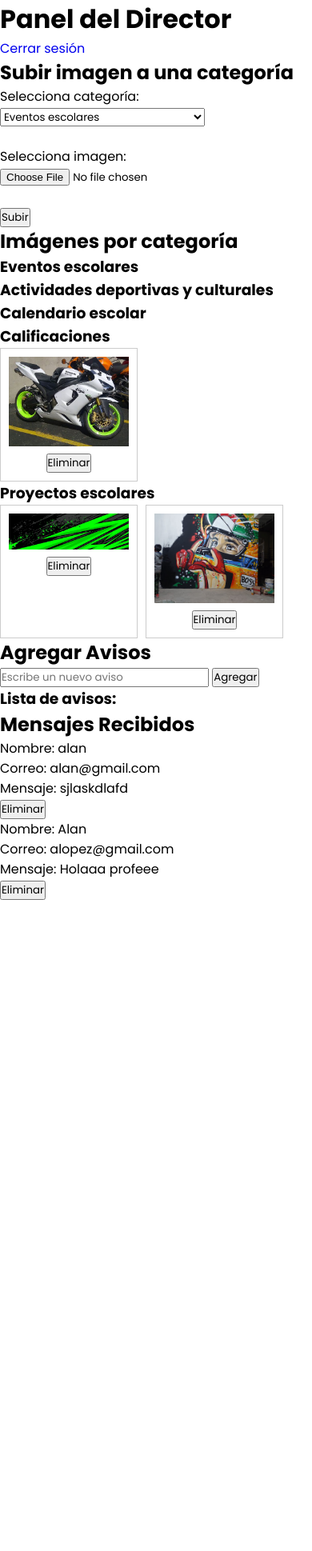
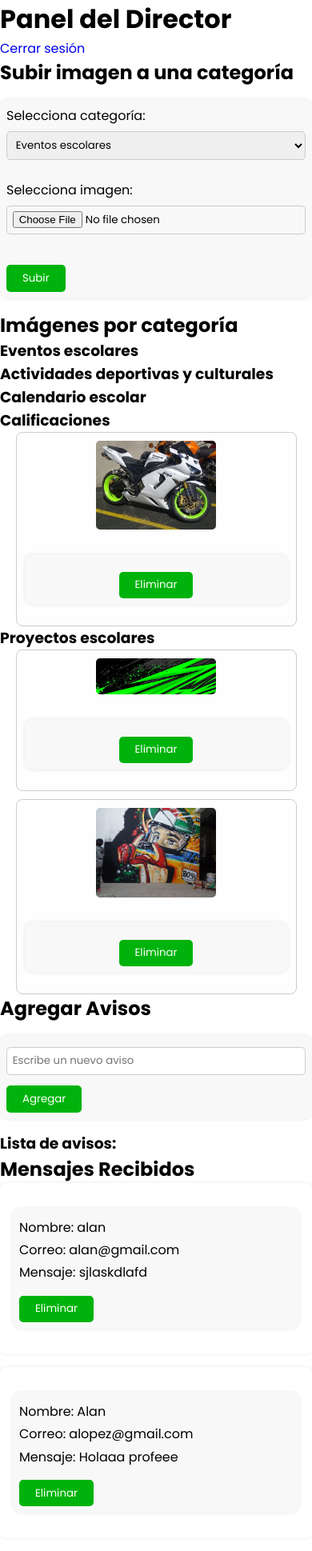
Before and after one commit to Alanlr123/TBC, a Flask app: page /panel/director in a window 390 px wide. Shown: the whole page at 80% size. Before the commit the page ends 1125 px from the top, so only its background shows below. Run offline with Flask 3, Linux system fonts and the light colour scheme; the visitor is signed in with stand-in values (Sample User, id 1); data comes from the database, SQL or seed files in the repository.

Commit message:
añadi mas estilos para el navar

```diff
--- a/static/css/style.css
+++ b/static/css/style.css
@@ -343,3 +343,143 @@ header{
     padding: 0 1.5em;
   }
 }
+
+/* === Navbar responsivo sin menú hamburguesa === */
+
+@media screen and (max-width: 1024px) {
+  .menu nav ul {
+    flex-wrap: wrap;
+    justify-content: center;
+  }
+
+  .menu nav ul li {
+    margin: 1em 1em;
+  }
+
+  .menu .socialMedia {
+    display: flex;
+    justify-content: center;
+    margin-top: 0.5em;
+  }
+
+  .container__header {
+    flex-direction: column;
+    align-items: center;
+    height: auto;
+  }
+
+  .menu {
+    flex-direction: column;
+    padding: 1em 0;
+  }
+
+  header {
+    height: auto;
+    padding-bottom: 1em;
+  }
+}
+
+@media screen and (max-width: 768px) {
+  .menu nav ul {
+    flex-direction: column;
+    align-items: center;
+  }
+
+  .menu nav ul li {
+    margin: 0.5em 0;
+  }
+
+  .menu .socialMedia img {
+    width: 2.5em;
+  }
+}
+
+/*****************+/
+/* === Estilos responsivos para Panel del Director === */
+form {
+  margin: 1em auto;
+  max-width: 600px;
+  padding: 1em;
+  background-color: #f8f8f8;
+  border-radius: 10px;
+  box-shadow: 0 0 5px rgba(0,0,0,0.1);
+}
+
+form input[type="text"],
+form input[type="file"],
+form select {
+  width: 100%;
+  padding: 0.5em;
+  margin-top: 0.5em;
+  border-radius: 5px;
+  border: 1px solid #ccc;
+}
+
+form button {
+  margin-top: 1em;
+  padding: 0.5em 1.5em;
+  background-color: #00b30c;
+  border: none;
+  border-radius: 5px;
+  color: white;
+  cursor: pointer;
+}
+
+form button:hover {
+  background-color: #00990a;
+}
+
+ul {
+  list-style: none;
+  padding-left: 0;
+}
+
+ul li {
+  margin-bottom: 1em;
+  background-color: #fff;
+  padding: 1em;
+  border-radius: 8px;
+  box-shadow: 0 0 4px rgba(0,0,0,0.1);
+}
+
+.mensaje-form p {
+  margin: 0.2em 0;
+}
+
+.imagenes-categoria {
+  display: flex;
+  flex-wrap: wrap;
+  gap: 10px;
+  justify-content: center;
+}
+
+.imagenes-categoria div {
+  border: 1px solid #ccc;
+  padding: 10px;
+  text-align: center;
+  width: 150px;
+  border-radius: 8px;
+  background-color: #fefefe;
+}
+
+.imagenes-categoria img {
+  max-width: 100%;
+  border-radius: 5px;
+  margin-bottom: 0.5em;
+}
+
+/* === Adaptación para móviles === */
+@media screen and (max-width: 768px) {
+  form {
+    padding: 0.5em;
+  }
+
+  .imagenes-categoria {
+    flex-direction: column;
+    align-items: center;
+  }
+
+  .imagenes-categoria div {
+    width: 90%;
+  }
+}
--- a/templates/panel_director.html
+++ b/templates/panel_director.html
@@ -48,7 +48,7 @@
 
   {% for categoria in categorias %}
     <h3>{{ categoria|capitalize }}</h3>
-    <div style="display: flex; flex-wrap: wrap; gap: 10px;">
+    <div class="imagenes-categoria">
       {% for imagen in imagenes_por_categoria[categoria] %}
         <div style="border: 1px solid #ccc; padding: 10px; text-align: center;">
           <img src="{{ url_for('static', filename='galeria/' + categoria + '/' + imagen) }}" alt="{{ imagen }}" width="150"><br>
```
